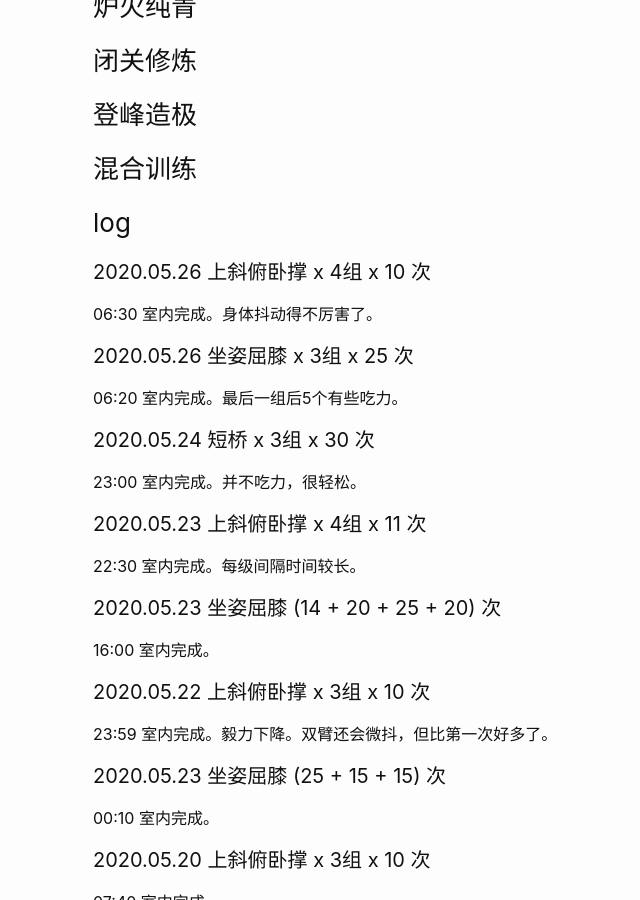
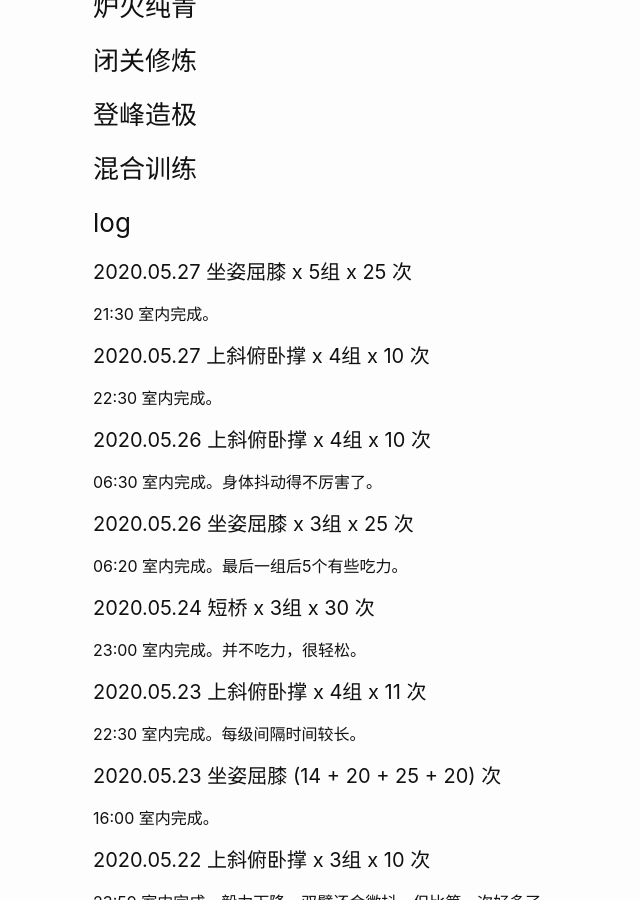
Before and after one commit to wangtiga/wangtiga.github.io, a Jekyll site: the page built from _previews/exercise.md, in a window 1280 px wide and 900 px high, scrolled down 653 px. Shown: the whole window, without its empty margins (177-817 px from the left). Built offline with Jekyll 4.4.1, drawn with Linux system fonts in a browser that asks for light colours.

Commit message:
updated from mac

```diff
--- a/_previews/exercise.md
+++ b/_previews/exercise.md
@@ -30,6 +30,13 @@ tags:   todo
 
 ### log
 
+#### 2020.05.27 坐姿屈膝 x 5组 x 25 次
+
+21:30 室内完成。
+
+#### 2020.05.27 上斜俯卧撑 x 4组 x 10 次
+
+22:30 室内完成。
 
 #### 2020.05.26 上斜俯卧撑 x 4组 x 10 次
 
```
